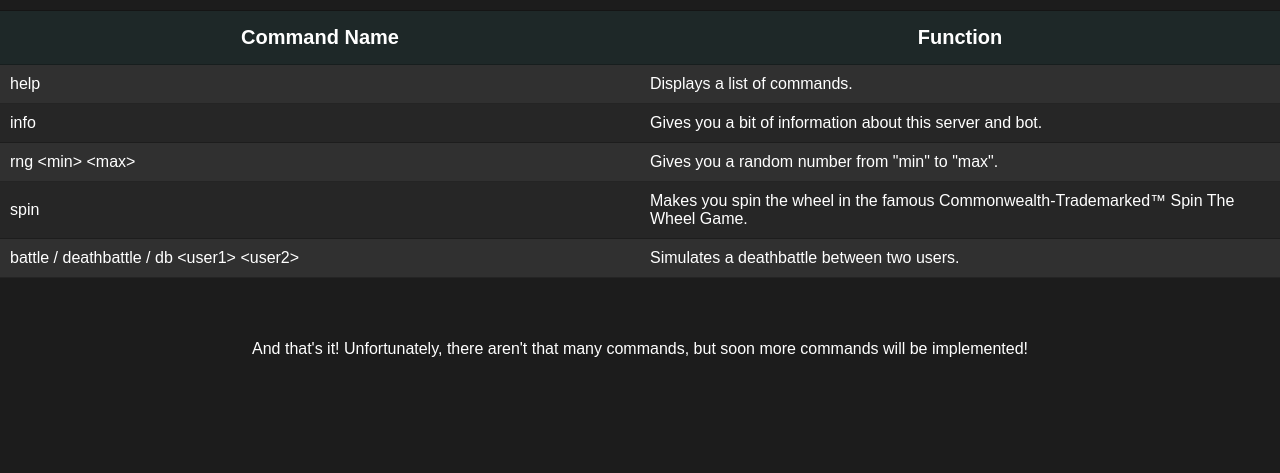
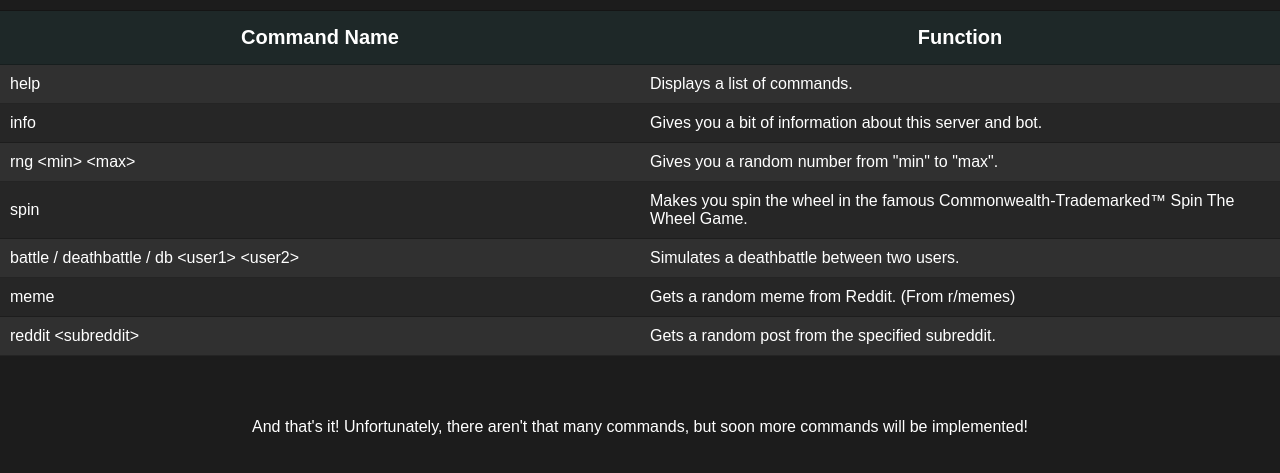
Before and after one commit to Skeretar/Skeretar.github.io, a plain HTML site: page bot-commands.html in a window 1280 px wide. Shown: the part 197-670 px from the top of the page. Drawn offline with Linux system fonts and the light colour scheme.

Commit message:
Added commands

```diff
--- a/bot-commands.html
+++ b/bot-commands.html
@@ -111,6 +111,15 @@
         <td>battle / deathbattle / db  &#60;user1&#62; &#60;user2&#62; </td>
         <td>Simulates a deathbattle between two users.</td>
     </tr>
+    <tr>
+        <td>meme</td>
+        <td>Gets a random meme from Reddit. (From r/memes)</td>
+    </tr>
+    <tr>
+        <td>reddit &#60;subreddit&#62;</td>
+        <td>Gets a random post from the specified subreddit.</td>
+    </tr>
+
     </table>
     <br /> <br />
     <p>And that's it! Unfortunately, there aren't that many commands, but soon more commands will be implemented!</p>
```
